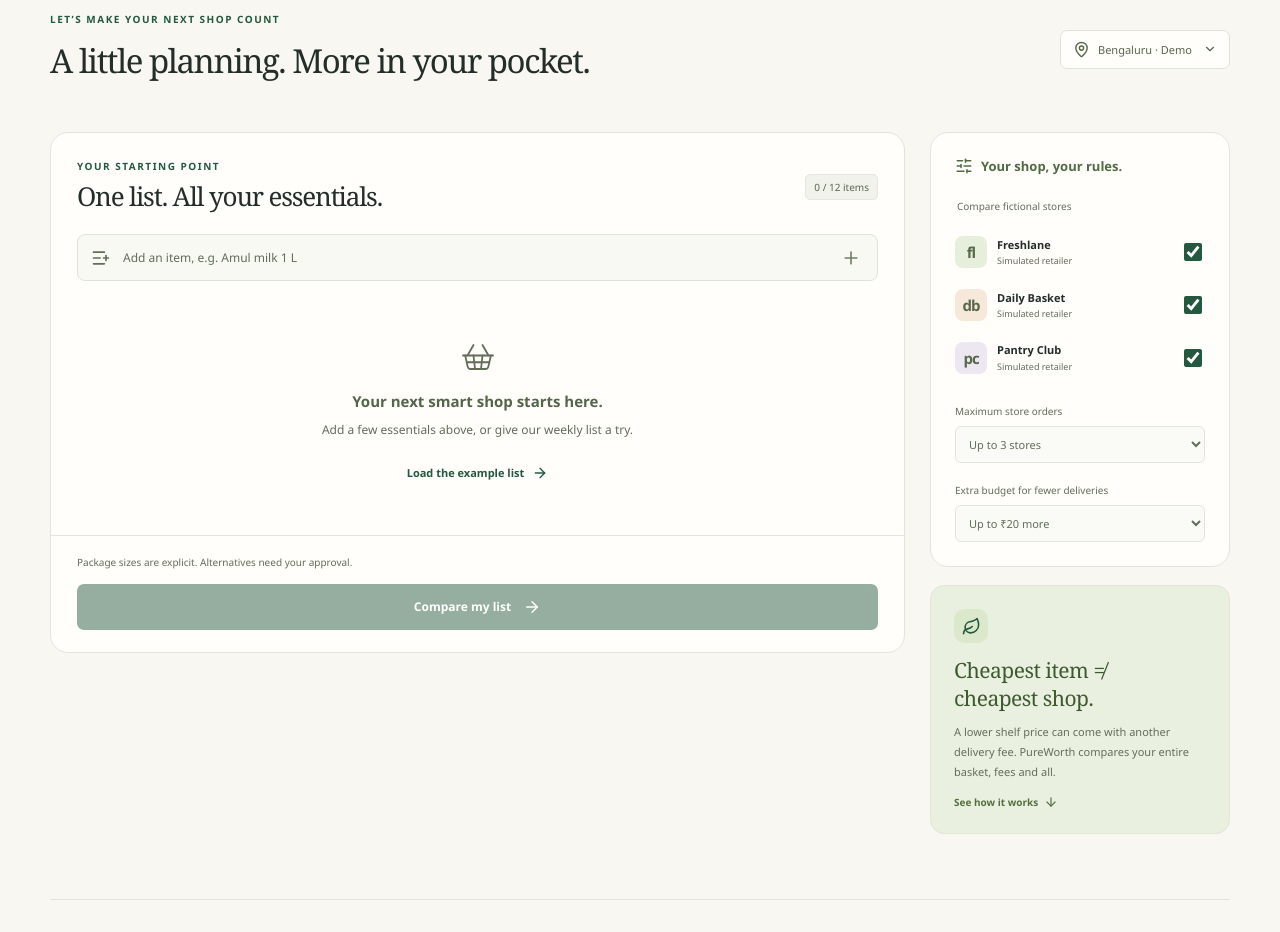
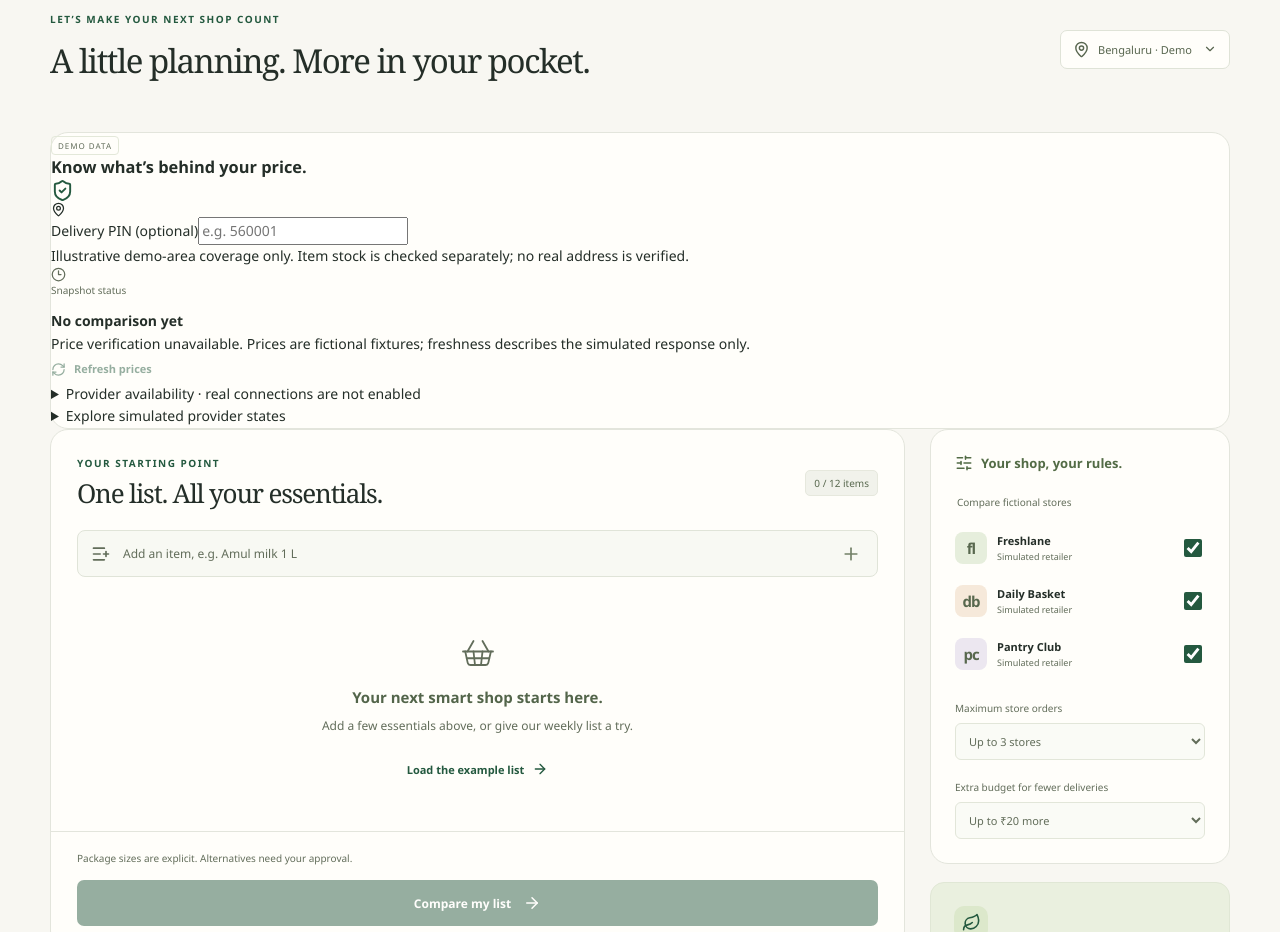
Before and after one commit to MAD1IZJOD/PureWorth, a Next.js app: page / in a window 1280 px wide. Shown: the part 860-1792 px from the top of the page. Built offline with nearby package versions, Linux system fonts and the light colour scheme.

Commit message:
connect location freshness and provider recovery to shopping

```diff
--- a/components/pureworth-app.tsx
+++ b/components/pureworth-app.tsx
@@ -9,6 +9,8 @@ import { ComparisonResults } from "./comparison-results";
 import { ListComposer } from "./list-composer";
 import { MatchingReview } from "./matching-review";
 import { ProductArt } from "./product-art";
+import { PricingStatus } from "./pricing-status";
+import type { Simulation } from "../lib/providers/contracts";
 
 function goTo(id: string, focus = false) {
   setTimeout(() => {
@@ -22,6 +24,8 @@ export function PureWorthApp() {
   const [items, setItems] = useState<ShoppingItem[]>([]);
   const [draft, setDraft] = useState("");
   const [location, setLocation] = useState<Location>("bengaluru");
+  const [pin, setPin] = useState("");
+  const [simulation, setSimulation] = useState<Simulation>("normal");
   const [retailerIds, setRetailerIds] = useState(["freshlane", "daily", "pantry"]);
   const [maxRetailers, setMaxRetailers] = useState(3);
   const [tolerance, setTolerance] = useState(2000);
@@ -45,18 +49,19 @@ export function PureWorthApp() {
   }
   function loadExample() { changeItems(parseShoppingList(exampleList)); setNotice("Example loaded. These are fictional demo prices and stores."); goTo("shopping-list"); }
 
-  async function compare(nextStage: "review" | "results") {
+  async function compare(nextStage: "review" | "results", refresh = false) {
     setError("");
-    const input = comparisonSchema.safeParse({ items, location, retailerIds, maxRetailers, approved, fewerDeliveryTolerance: tolerance });
+    const input = comparisonSchema.safeParse({ items, location, ...(pin.trim() ? { pin: pin.trim() } : {}), simulation: refresh ? "normal" : simulation, retailerIds, maxRetailers, approved, fewerDeliveryTolerance: tolerance });
     if (!input.success) { setError(!retailerIds.length ? "Choose at least one demo store before comparing." : input.error.issues[0]?.message ?? "Review your list and store preferences"); goTo("shopping-error", true); return; }
     setBusy(true); setNotice(nextStage === "review" ? "Checking package sizes and demo availability…" : "Calculating complete baskets, including all order fees…");
+    if (refresh) setSimulation("normal");
     const controller = new AbortController();
     const timeout = setTimeout(() => controller.abort(), 15_000);
     try {
       const result = await fetch("/api/compare", { method: "POST", headers: { "Content-Type": "application/json" }, body: JSON.stringify(input.data), signal: controller.signal });
       const data = await result.json().catch(() => { throw new Error("Could not read the comparison response. Your list is still here; please try again."); });
       if (!result.ok) throw new Error(data.error ?? "Comparison failed. Please try again.");
-      setResponse(data as ComparisonResponse); setStage(nextStage); setNotice(nextStage === "review" ? "Matches ready. Review exact matches and optional alternatives." : "Comparison ready. All order fees are included.");
+      setResponse(data as ComparisonResponse); setStage(nextStage); setNotice(data.pricing && !data.pricing.comparisonComplete ? "Comparison is incomplete. Review provider status and refresh to retry; no savings are claimed." : nextStage === "review" ? "Matches ready. Review exact matches and optional alternatives." : "Comparison ready. All order fees are included in this demo estimate.");
       goTo(nextStage === "review" ? "match-review" : "comparison-results", true);
     } catch (e) { setError(e instanceof Error && e.name === "AbortError" ? "Comparison timed out. Your list is saved on this page; please try again." : e instanceof Error ? e.message : "Could not compare your list. Please try again."); setNotice(""); goTo("shopping-error", true); }
     finally { clearTimeout(timeout); setBusy(false); }
@@ -74,14 +79,15 @@ export function PureWorthApp() {
 
       <section className="workspace-section container" aria-label="Build and compare your basket"><div className="workspace-top"><div><span className="eyebrow">LET’S MAKE YOUR NEXT SHOP COUNT</span><h2>A little planning. More in your pocket.</h2></div><label className="location-control"><MapPin size={17} /><span className="sr-only">Demo service area</span><select aria-label="Demo service area" value={location} disabled={busy} onChange={event => { setLocation(event.target.value as Location); invalidate("Demo service area changed. Compare again to refresh availability."); }}><option value="bengaluru">Bengaluru · Demo</option><option value="pune">Pune · Demo</option><option value="hyderabad">Hyderabad · Demo</option></select><ChevronDown size={14} /></label></div>
         <div className="feedback" aria-live="polite" role="status">{busy && <LoaderCircle size={16} className="spin" />}{notice}</div>{error && <div id="shopping-error" tabIndex={-1} className="error-banner" role="alert"><CircleHelp size={19} /><p>{error}</p><button className="text-button" onClick={() => setError("")}>Dismiss</button></div>}
+        <PricingStatus location={location} pin={pin} onPin={next => { setPin(next); invalidate("PIN changed. Compare again to check the selected area's illustrative coverage."); }} simulation={simulation} onSimulation={next => { setSimulation(next); invalidate("Simulation changed. Compare again to test this provider response state."); }} pricing={response?.pricing} busy={busy} canRefresh={items.length > 0} onRefresh={() => void compare(stage === "results" ? "results" : "review", true)} />
         <div className="workspace-grid"><ListComposer items={items} busy={busy} onChange={changeItems} onAdd={addItems} onExample={loadExample} onCompare={() => void compare("review")} />
           <aside className="preferences"><div className="panel preferences-panel"><div className="preferences-title"><SlidersHorizontal size={18} /><h3>Your shop, your rules.</h3></div><fieldset disabled={busy} className="unstyled-fieldset"><legend className="field-legend">Compare fictional stores</legend>{retailers.map(retailer => <label className="retailer-option" key={retailer.id}><span className={`store-logo small ${retailer.color}`}>{retailer.initials}</span><span>{retailer.name}<small>Simulated retailer</small></span><input type="checkbox" checked={retailerIds.includes(retailer.id)} onChange={() => { setRetailerIds(ids => ids.includes(retailer.id) ? ids.filter(id => id !== retailer.id) : [...ids, retailer.id]); invalidate("Store preferences changed. Compare your list again."); }} /></label>)}
             <label className="preference-field">Maximum store orders<select value={maxRetailers} onChange={event => { setMaxRetailers(Number(event.target.value)); invalidate("Order limit changed. Compare your list again."); }}><option value={1}>1 store · keep it simple</option><option value={2}>Up to 2 stores</option><option value={3}>Up to 3 stores</option></select></label>
             <label className="preference-field">Extra budget for fewer deliveries<select value={tolerance} onChange={event => { setTolerance(Number(event.target.value)); invalidate("Delivery preference changed. Compare your list again."); }}><option value={0}>₹0 · exact lowest price</option><option value={1000}>Up to ₹10 more</option><option value={2000}>Up to ₹20 more</option><option value={5000}>Up to ₹50 more</option></select></label>
           </fieldset></div><div className="worth-note"><span className="note-icon"><Leaf size={19} /></span><h3>Cheapest item ≠ cheapest shop.</h3><p>A lower shelf price can come with another delivery fee. PureWorth compares your entire basket, fees and all.</p><a href="#how-it-works">See how it works <ArrowDown size={14} /></a></div></aside>
         </div>
-        {response && stage === "review" && <MatchingReview matches={response.matches} retailers={response.retailers} approved={approved} onApproval={id => setApproved(current => current.includes(id) ? current.filter(x => x !== id) : [...current, id])} onOptimize={() => void compare("results")} busy={busy} />}
-        {response && stage === "results" && <ComparisonResults result={response.result} tolerance={tolerance} onReview={() => { setStage("review"); goTo("match-review", true); }} />}
+        {response && stage === "review" && <MatchingReview matches={response.matches} retailers={response.retailers} approved={approved} onApproval={id => { setApproved(current => current.includes(id) ? current.filter(x => x !== id) : [...current, id]); setResponse(current => current ? { ...current, pricing: undefined } : current); setNotice("Alternative choices changed. Find your best basket to generate fresh quotes."); }} onOptimize={() => void compare("results")} busy={busy} />}
+        {response && stage === "results" && <ComparisonResults result={response.result} pricing={response.pricing} busy={busy} onRefresh={() => void compare("results", true)} tolerance={tolerance} onReview={() => { setStage("review"); goTo("match-review", true); }} />}
       </section>
 
       <section id="how-it-works" className="how-section container" aria-labelledby="how-title"><div className="how-heading"><span className="eyebrow">LESS TAB-HOPPING. MORE LIVING.</span><h2 id="how-title">From “need this” to “worth it”.</h2><p>Three simple steps. One well-considered basket.</p></div><div className="how-grid">{[
```
